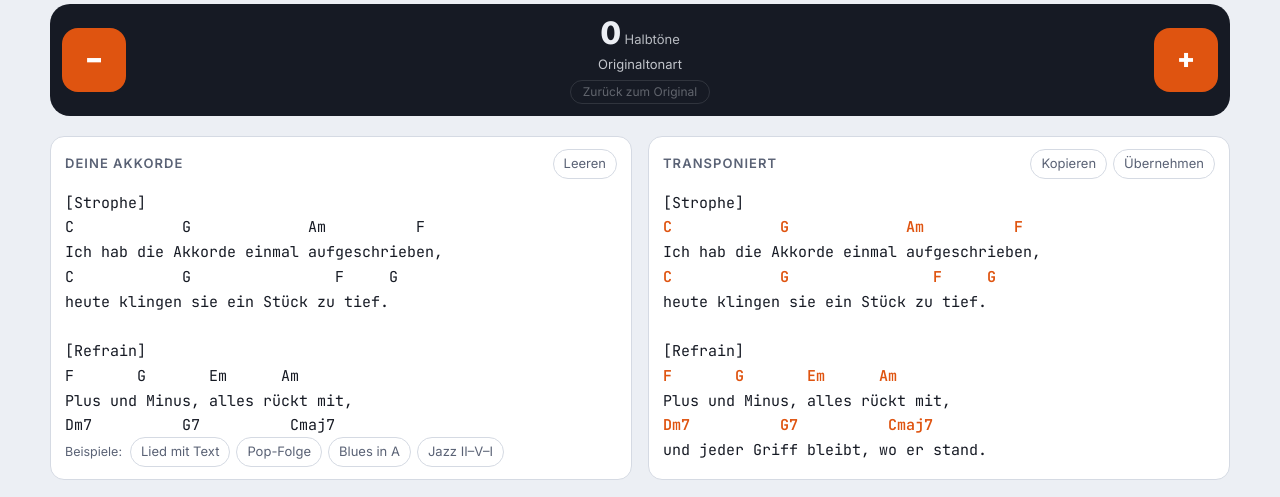
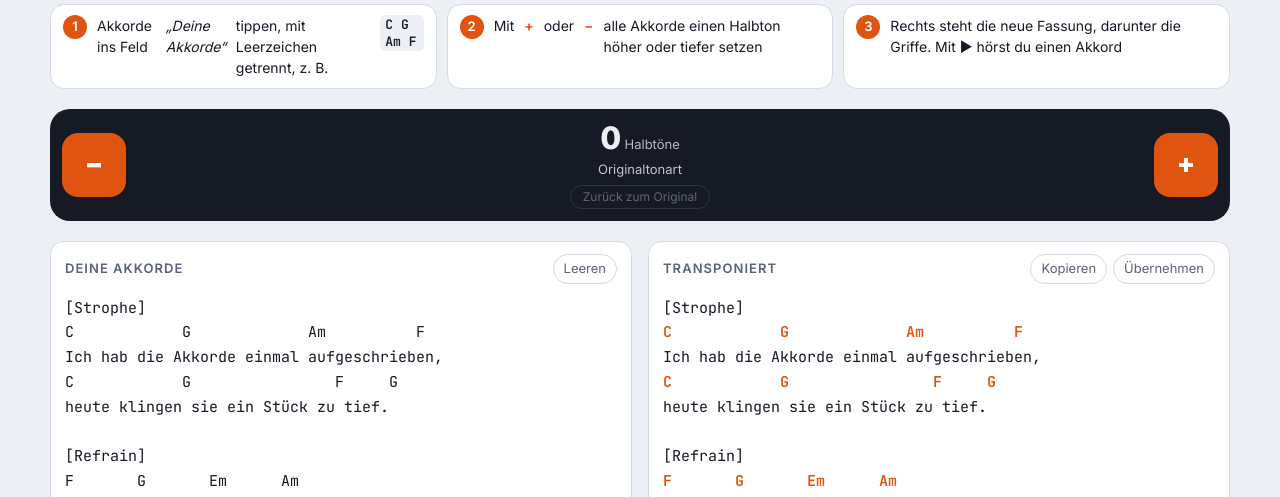
Before and after one commit to 22fnm7b8yz-bot/claude, a website with bundled scripts: page akkorde/index.html in a window 1280 px wide. Shown: the part 80-577 px from the top of the page. Built offline with nearby package versions, Linux system fonts and the light colour scheme.

Commit message:
Griffbild: kurze Anleitung oben auf der Seite
Co-Authored-By: Claude Opus 5.5 <noreply@anthropic.com>
Claude-Session: https://claude.ai/code/session_011uo4WWiH2NzDxxKskJZHJH

```diff
--- a/akkorde/index.html
+++ b/akkorde/index.html
@@ -84,6 +84,14 @@ textarea.sheet:focus { outline: none; }
 pre.sheet .ch { color: var(--accent); font-weight: 600; }
 .presets { display: flex; gap: 6px; flex-wrap: wrap; padding: 0 14px 12px; align-items: center; }
 .presets small { color: var(--muted); margin-right: 2px; }
+
+/* Anleitung */
+.howto { list-style: none; margin: 0; padding: 0; display: grid; grid-template-columns: repeat(3, minmax(0, 1fr)); gap: 10px; }
+.howto li { display: flex; gap: 10px; align-items: flex-start; background: var(--surface); border: 1px solid var(--line); border-radius: var(--radius); padding: 10px 12px; font-size: 14px; min-width: 0; }
+.howto li > b:first-child { flex: none; width: 24px; height: 24px; border-radius: 50%; background: var(--accent); color: var(--accent-ink); display: grid; place-items: center; font-size: 13px; }
+.howto code { font: 600 13px var(--font-mono); background: var(--bg); padding: 1px 5px; border-radius: 5px; }
+.howto .k { color: var(--accent); }
+@media (max-width: 820px) { .howto { grid-template-columns: 1fr; } }
 
 /* Transponieren */
 .transposer {
@@ -180,6 +188,12 @@ pre.sheet .ch { color: var(--accent); font-weight: 600; }
     </div>
   </header>
 
+  <ol class="howto">
+    <li><b>1</b> Akkorde ins Feld <i>„Deine Akkorde“</i> tippen, mit Leerzeichen getrennt, z.&nbsp;B. <code>C G Am F</code></li>
+    <li><b>2</b> Mit <b class="k">+</b> oder <b class="k">−</b> alle Akkorde einen Halbton höher oder tiefer setzen</li>
+    <li><b>3</b> Rechts steht die neue Fassung, darunter die Griffe. Mit ▶ hörst du einen Akkord</li>
+  </ol>
+
   <section class="transposer" aria-label="Transponieren">
     <button class="step" id="down" type="button" aria-label="Einen Halbton tiefer" title="Einen Halbton tiefer (Pfeil runter)">−</button>
     <div class="readout" aria-live="polite">
```
